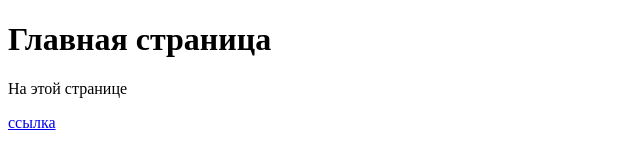
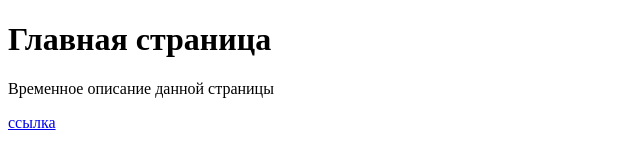
Before and after one commit to KostyaFadeev/origin, a plain HTML site: page index.html in a window 1280 px wide. Shown: the whole page, without its empty margins (0-640 px from the left). Drawn offline with Linux system fonts and the light colour scheme.

Commit message:
feat: added a paragraph with the text

```diff
--- a/index.html
+++ b/index.html
@@ -12,7 +12,7 @@
   Главная страница
 </h1>
 <main class="site-main">
-  <p>На этой странице</p>
+  <p class="description">Временное описание данной страницы</p>
   <a href="/">ссылка</a>
 </main>
 </body>
```
